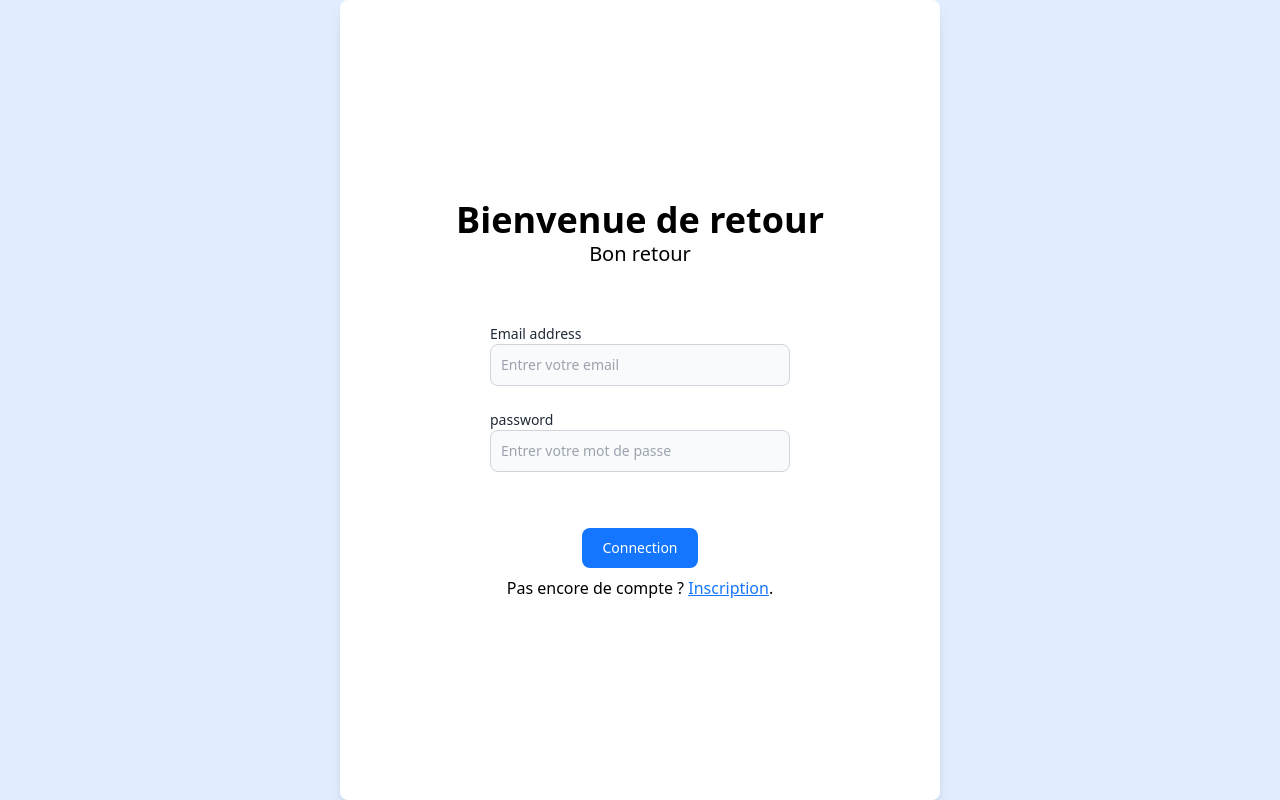
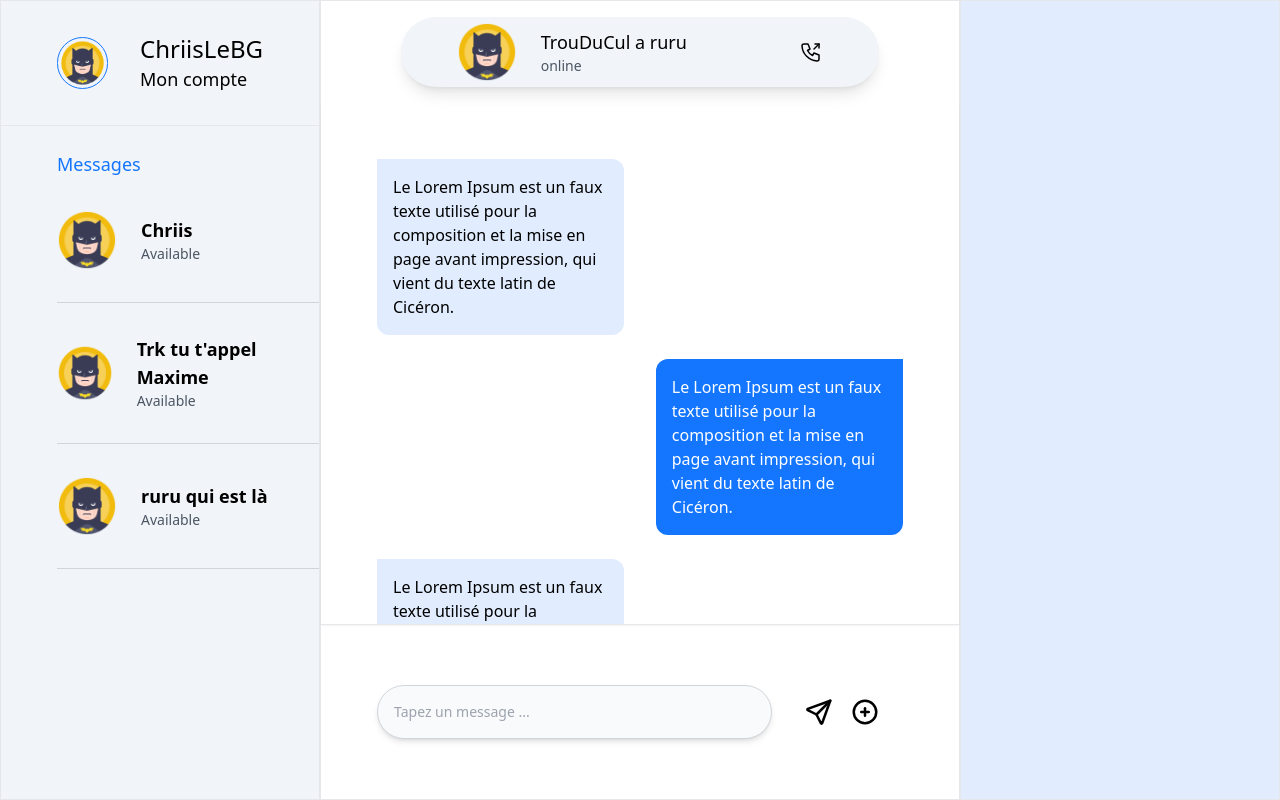
Before and after one commit to chrisDev06/T-JSF-600, a React (Create React App) app in the folder frontend/: page / in a window 1280 px wide. Built offline with nearby package versions, Linux system fonts and the light colour scheme; the HTML template or start-up script is replaced by a standard one.

Commit message:
front |screen chat

```diff
--- a/frontend/src/App.js
+++ b/frontend/src/App.js
@@ -6,12 +6,14 @@ import {
   Outlet,
 } from "react-router-dom";
 import Form from "./modules/Form";
+import Dashboard from "./modules/Dashboard";
 
 function App() {
   return (
     <BrowserRouter>
       <div className="bg-[#e1edff] h-screen flex justify-center items-center">
-        <Form />
+        {/* <Form /> */}
+        <Dashboard />
       </div>
     </BrowserRouter>
 
--- a/frontend/src/components/input/index.js
+++ b/frontend/src/components/input/index.js
@@ -2,9 +2,10 @@ import React from 'react';
 
 const Input = ({
     label = '',
-    forname = '',
+    forName = '',
     type = '',
     className = '',
+    inputClassName = '',
     isRequired = true,
     placeholder = '',
     value = '',
@@ -12,12 +13,13 @@ const Input = ({
 }) => {
 
     return (
-        <div className="w-1/2">
-            <label htmlFor={forname} className="block text-sm font-medium text-gray-800">{label}</label>
+        <div className={`${className}`}>
+            <label htmlFor={forName} className="block text-sm font-medium text-gray-800">{label}</label>
             <input
                 type={type}
-                className={`bg-gray-50 border border-gray-300 text-gray-900 text-sm rounded-lg
-                focus:ring-blue-500 focus:border-blue500 block w-full p-2.5 dark:focus:ring-blue-500 dark:focus:border-blue500 ${className}`}
+                id={forName}
+                className={`bg-gray-50 border border-gray-300 text-gray-900 text-sm
+                focus:ring-blue-500 focus:border-blue-500 block w-full p-2.5 ${inputClassName}`}
                 placeholder={placeholder}
                 required={isRequired}
                 value={value}
@@ -27,4 +29,5 @@ const Input = ({
     );
 };
 
+
 export default Input;
--- /dev/null
+++ b/frontend/src/modules/Dashboard/index.js
@@ -0,0 +1,120 @@
+import React from 'react'
+import Avatar from "../../assets/avatar.png"
+import Input from '../../components/input'
+
+
+const Dashboard = () => {
+    const contacts = [
+        {
+            name: "Chriis",
+            status: 'Available',
+            img: Avatar
+        },
+        {
+            name: "Trk tu t'appel Maxime",
+            status: 'Available',
+            img: Avatar
+        }, {
+            name: "ruru qui est là",
+            status: 'Available',
+            img: Avatar
+        }
+    ]
+
+    return (
+        <div className='w-screen flex'>
+            <div className='w-[25%] border h-screen bg-slate-100'>
+                <div className='flex items-center my-8 mx-14'>
+                    <div className='border border-primary p-[2px] rounded-full'>
+                        <img src={Avatar} width={75} height={75} />
+                    </div>
+                    <div className='ml-8'>
+                        <h3 className='text-2xl'>ChriisLeBG</h3>
+                        <p className='text-lg font-light'>Mon compte</p>
+                    </div>
+                </div>
+                <hr />
+                <div className='ml-14 mt-6'>
+                    <div className='text-primary text-lg'>Messages</div>
+                    <div>
+                        {
+                            contacts.map(({ name, status, img }) => {
+                                return (
+                                    <div className='flex items-center py-8 border-b border-b-gray-300'>
+                                        <div className='cursor-pointer flex items-center'>
+                                            <div>
+                                                <img src={img} width={60} height={60} />
+                                            </div>
+                                            <div className='ml-6'>
+                                                <h3 className='text-lg font-semibold'>{name}</h3>
+                                                <p className='text-sm font-light text-gray-600'>{status}</p>
+                                            </div>
+                                        </div>
+                                    </div>
+                                )
+                            })
+                        }
+                    </div>
+                </div>
+            </div>
+            <div className='w-[50%] border h-screen bg-white flex flex-col items-center'>
+                <div className='w-[75%] bg-slate-100 h-[80px] m-4 rounded-full flex items-center px-14 shadow-lg'>
+                    <div className='cursor-pointer'><img src={Avatar} width={60} height={60} /></div>
+                    <div className='ml-6 mr-auto'>
+                        <h3 className='text-lg'>TrouDuCul a ruru</h3>
+                        <p className='text-sm font-light text-gray-600'>online</p>
+                    </div>
+                    <div className='cursor-pointer'>
+                        <svg xmlns="http://www.w3.org/2000/svg" className="icon icon-tabler icon-tabler-phone-outgoing" width="24" height="24" viewBox="0 0 24 24" strokeWidth="1.5" stroke="black" fill="none" strokeLinecap="round" strokeLinejoin="round"><path stroke="none" d="M0 0h24v24H0z" fill="none" /><path d="M5 4h4l2 5l-2.5 1.5a11 11 0 0 0 5 5l1.5 -2.5l5 2v4a2 2 0 0 1 -2 2a16 16 0 0 1 -15 -15a2 2 0 0 1 2 -2" /><path d="M15 9l5 -5" /><path d="M16 4l4 0l0 4" /></svg>
+                    </div>
+                </div>
+                <div className='h-[75%] w-full overflow-scroll border-b shadow-sm'>
+                    <div className='p-14'>
+                        <div className='max-w-[47%] bg-[#e1edff] rounded-b-xl rounded-tr-xl p-4 mb-6'>
+                            Le Lorem Ipsum est un faux texte utilisé pour la composition et la mise en page avant impression, qui vient du texte latin de Cicéron.
+                        </div>
+                        <div className='max-w-[47%] bg-primary rounded-b-xl rounded-tl-xl ml-auto p-4 text-white mb-6'>
+                            Le Lorem Ipsum est un faux texte utilisé pour la composition et la mise en page avant impression, qui vient du texte latin de Cicéron.
+                        </div>
+                        <div className='max-w-[47%] bg-[#e1edff] rounded-b-xl rounded-tr-xl p-4 mb-6'>
+                            Le Lorem Ipsum est un faux texte utilisé pour la composition et la mise en page avant impression, qui vient du texte latin de Cicéron.
+                        </div>
+                        <div className='max-w-[47%] bg-primary rounded-b-xl rounded-tl-xl ml-auto p-4 text-white mb-6'>
+                            Le Lorem Ipsum est un faux texte utilisé pour la composition et la mise en page avant impression, qui vient du texte latin de Cicéron.
+                        </div>
+                        <div className='max-w-[47%] bg-[#e1edff] rounded-b-xl rounded-tr-xl p-4 mb-6'>
+                            Le Lorem Ipsum est un faux texte utilisé pour la composition et la mise en page avant impression, qui vient du texte latin de Cicéron.
+                        </div>
+                        <div className='max-w-[47%] bg-primary rounded-b-xl rounded-tl-xl ml-auto p-4 text-white mb-6'>
+                            Le Lorem Ipsum est un faux texte utilisé pour la composition et la mise en page avant impression, qui vient du texte latin de Cicéron.
+                        </div>
+                        <div className='max-w-[47%] bg-[#e1edff] rounded-b-xl rounded-tr-xl p-4 mb-6'>
+                            Le Lorem Ipsum est un faux texte utilisé pour la composition et la mise en page avant impression, qui vient du texte latin de Cicéron.
+                        </div>
+                        <div className='max-w-[47%] bg-primary rounded-b-xl rounded-tl-xl ml-auto p-4 text-white mb-6'>
+                            Le Lorem Ipsum est un faux texte utilisé pour la composition et la mise en page avant impression, qui vient du texte latin de Cicéron.
+                        </div>
+                    </div>
+                </div>
+                <div className='p-14 w-full flex items-center'>
+                    <Input
+                        placeholder='Tapez un message ...'
+                        className='w-[75%]'
+                        inputClassName='p-4 border shadow-md rounded-full focus:ring-0 focus:border-0 outline-none'
+                    />
+                    <div className='ml-4 p-4 p-2 cursor-pointer'>
+                        <svg xmlns="http://www.w3.org/2000/svg" class="icon icon-tabler icon-tabler-send" width="30" height="30" viewBox="0 0 24 24" stroke-width="2" stroke="currentColor" fill="none" stroke-linecap="round" stroke-linejoin="round"><path stroke="none" d="M0 0h24v24H0z" fill="none" /><path d="M10 14l11 -11" /><path d="M21 3l-6.5 18a.55 .55 0 0 1 -1 0l-3.5 -7l-7 -3.5a.55 .55 0 0 1 0 -1l18 -6.5" /></svg>
+                    </div>
+                    <div className='cursor-pointer'>
+                        <svg xmlns="http://www.w3.org/2000/svg" class="icon icon-tabler icon-tabler-circle-plus" width="30" height="30" viewBox="0 0 24 24" stroke-width="2" stroke="currentColor" fill="none" stroke-linecap="round" stroke-linejoin="round"><path stroke="none" d="M0 0h24v24H0z" fill="none" /><path d="M3 12a9 9 0 1 0 18 0a9 9 0 0 0 -18 0" /><path d="M9 12h6" /><path d="M12 9v6" /></svg>
+                    </div>
+                </div>
+            </div>
+            <div className='w-[25%] border h-screen'>
+
+            </div>
+        </div>
+    )
+}
+
+export default Dashboard
```
Also changed, not shown: frontend/src/assets/avatar.png (added), frontend/src/assets/user-circle.png (added), frontend/tailwind.config.js (line endings or trailing spaces).
